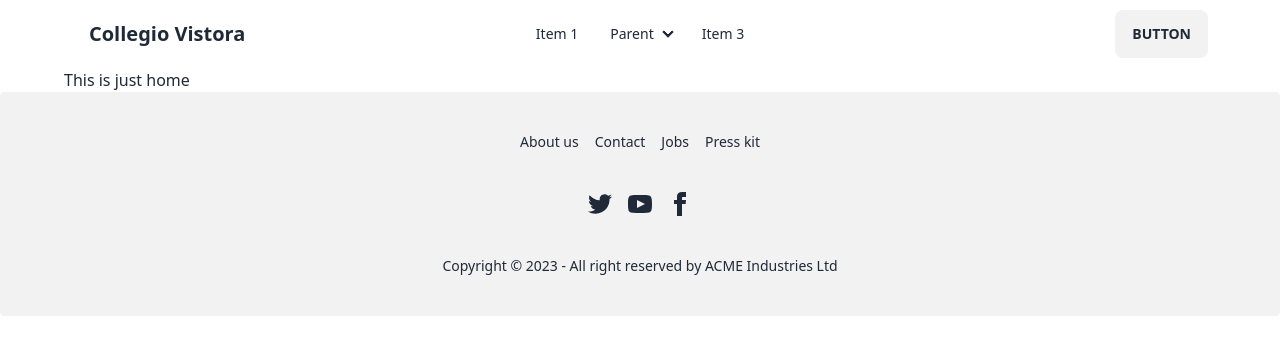
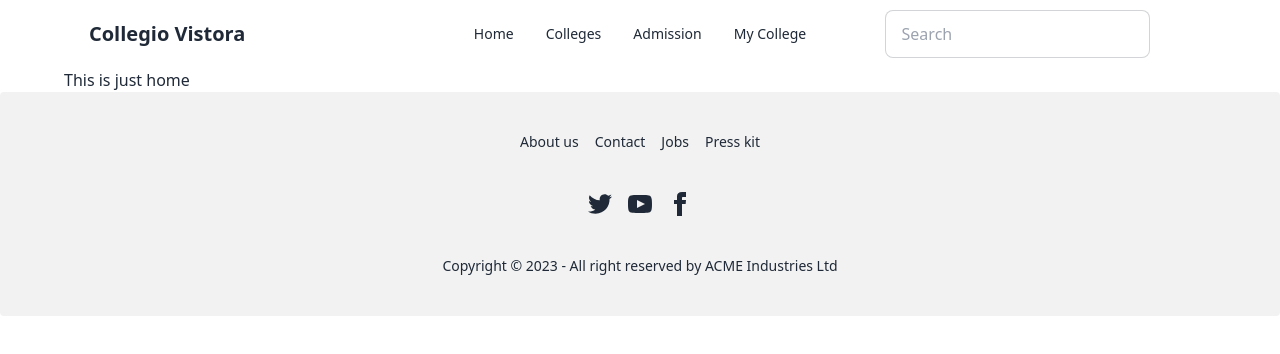
Before and after one commit to ImranSarkerWeb/Collegio-Vastora, a React (Vite) app: page / in a window 1280 px wide. Shown: the top 354 px of the page. Built offline with nearby package versions, Linux system fonts and the light colour scheme.

Commit message:
navbar updated

```diff
--- a/src/pages/shared/NavBar/NavBar.jsx
+++ b/src/pages/shared/NavBar/NavBar.jsx
@@ -1,4 +1,21 @@
 const NavBar = () => {
+  const navContent = (
+    <>
+      {" "}
+      <li>
+        <a>Home</a>
+      </li>
+      <li>
+        <a>Colleges</a>
+      </li>
+      <li>
+        <a>Admission</a>
+      </li>
+      <li>
+        <a>My College</a>
+      </li>
+    </>
+  );
   return (
     <div className="navbar bg-base-100">
       <div className="navbar-start">
@@ -23,52 +40,21 @@ const NavBar = () => {
             tabIndex={0}
             className="menu menu-sm dropdown-content mt-3 z-[1] p-2 shadow bg-base-100 rounded-box w-52"
           >
-            <li>
-              <a>Item 1</a>
-            </li>
-            <li>
-              <a>Parent</a>
-              <ul className="p-2">
-                <li>
-                  <a>Submenu 1</a>
-                </li>
-                <li>
-                  <a>Submenu 2</a>
-                </li>
-              </ul>
-            </li>
-            <li>
-              <a>Item 3</a>
-            </li>
+            {navContent}
           </ul>
         </div>
         <a className="btn btn-ghost normal-case text-xl">Collegio Vistora</a>
       </div>
       <div className="navbar-center hidden lg:flex">
-        <ul className="menu menu-horizontal px-1">
-          <li>
-            <a>Item 1</a>
-          </li>
-          <li tabIndex={0}>
-            <details>
-              <summary>Parent</summary>
-              <ul className="p-2">
-                <li>
-                  <a>Submenu 1</a>
-                </li>
-                <li>
-                  <a>Submenu 2</a>
-                </li>
-              </ul>
-            </details>
-          </li>
-          <li>
-            <a>Item 3</a>
-          </li>
-        </ul>
+        <ul className="menu menu-horizontal px-1">{navContent}</ul>
       </div>
-      <div className="navbar-end">
-        <a className="btn">Button</a>
+
+      <div className="form-control navbar-end">
+        <input
+          type="text"
+          placeholder="Search"
+          className="input input-bordered w-24 md:w-auto"
+        />
       </div>
     </div>
   );
```
